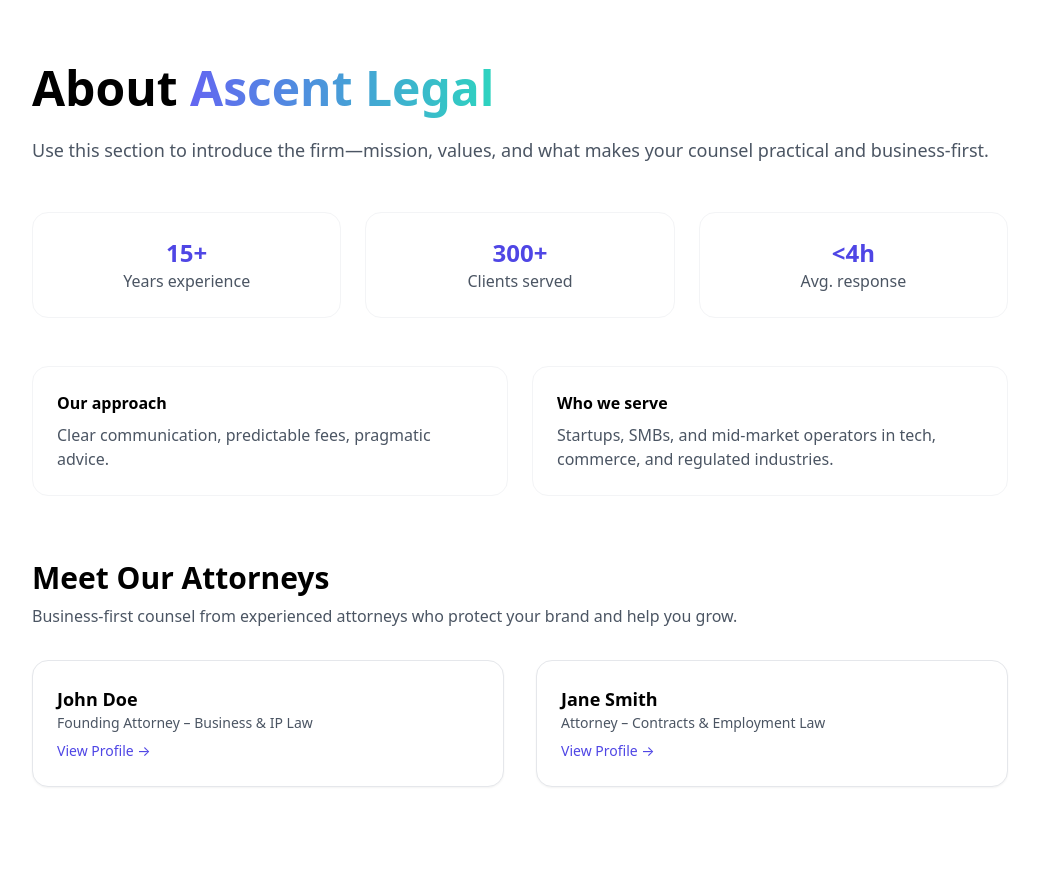
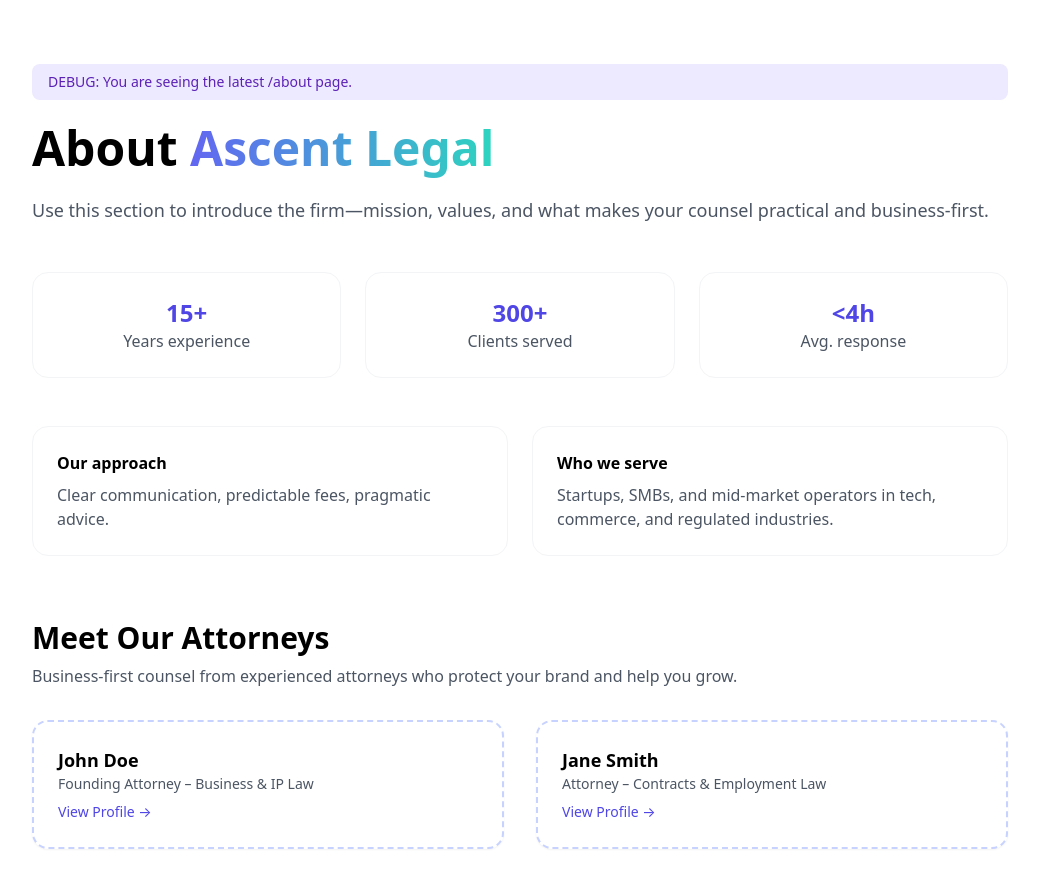
Before and after one commit to ajdreams17/Ascentlegal, a Next.js app: page /about in a window 1280 px wide. Shown: the top 888 px of the page, without its empty margins (120-1159 px from the left). Before the commit the page ends 851 px from the top, so only its background shows below. Built offline with nearby package versions, Linux system fonts and the light colour scheme.

Commit message:
Update page.jsx

```diff
--- a/app/about/page.jsx
+++ b/app/about/page.jsx
@@ -14,6 +14,11 @@ const attorneys = [
 export default function AboutPage() {
   return (
     <main className="mx-auto max-w-5xl px-6 py-16">
+      {/* DEBUG BAR */}
+      <div className="mb-6 rounded-lg bg-violet-100 px-4 py-2 text-sm text-violet-800">
+        DEBUG: You are seeing the latest /about page.
+      </div>
+
       {/* ===== Hero / About Ascent Legal ===== */}
       <h1 className="text-4xl md:text-5xl font-bold">
         About <span className="bg-gradient-to-r from-indigo-500 to-teal-400 bg-clip-text text-transparent">Ascent Legal</span>
@@ -22,7 +27,7 @@ export default function AboutPage() {
         Use this section to introduce the firm—mission, values, and what makes your counsel practical and business-first.
       </p>
 
-      {/* ===== Stats Section ===== */}
+      {/* ===== Stats ===== */}
       <div className="mt-12 grid grid-cols-1 sm:grid-cols-3 gap-6">
         <div className="rounded-2xl border border-gray-100 bg-white p-6 text-center">
           <h2 className="text-2xl font-bold text-indigo-600">15+</h2>
@@ -42,9 +47,7 @@ export default function AboutPage() {
       <div className="mt-12 grid grid-cols-1 sm:grid-cols-2 gap-6">
         <div className="rounded-2xl border border-gray-100 bg-white p-6">
           <h3 className="font-semibold">Our approach</h3>
-          <p className="text-gray-600 mt-2">
-            Clear communication, predictable fees, pragmatic advice.
-          </p>
+          <p className="text-gray-600 mt-2">Clear communication, predictable fees, pragmatic advice.</p>
         </div>
         <div className="rounded-2xl border border-gray-100 bg-white p-6">
           <h3 className="font-semibold">Who we serve</h3>
@@ -66,7 +69,7 @@ export default function AboutPage() {
             <Link
               key={a.slug}
               href={`/attorneys/${a.slug}`}
-              className="group rounded-2xl border border-gray-200 bg-white p-6 shadow-sm hover:shadow transition"
+              className="group rounded-2xl border-2 border-dashed border-indigo-200 bg-white p-6 shadow-sm hover:shadow transition"
             >
               <h3 className="text-lg font-semibold">{a.name}</h3>
               <p className="text-sm text-gray-600">{a.role}</p>
```
